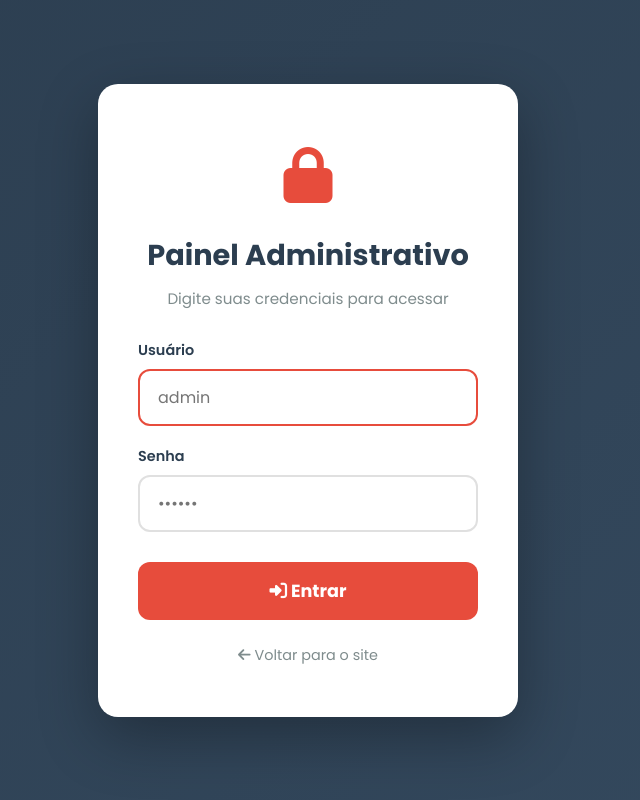
After one commit to Alisson-Lacerda/sistema-de-lachonete, a Flask app: page /admin/login in a window 1280 px wide. The commit adds this page. Shown: the whole page, without its empty margins (332-972 px from the left). Run offline with Flask 3, Linux system fonts and the light colour scheme; some libraries are stand-ins or nearby versions.

Commit message:
Adicionado o botão com link para a página do adm

```diff
--- a/app.py
+++ b/app.py
@@ -1,5 +1,6 @@
-from flask import Flask, render_template, request, jsonify
+from flask import Flask, render_template, request, jsonify, session, redirect, url_for
 from flask_cors import CORS
+from functools import wraps
 from datetime import datetime
 import psycopg2
 from psycopg2.extras import RealDictCursor
@@ -8,19 +9,40 @@ app = Flask(__name__)
 CORS(app)
 
 # ============================================================
-# CONFIGURAÇÃO DO BANCO DE DADOS (PostgreSQL)
+# CONFIGURAÇÃO DE SEGURANÇA — MUDE AQUI!
 # ============================================================
-# ⚠️ EDITE AQUI COM SEUS DADOS DO POSTGRESQL
+ADMIN_USERNAME = 'admin'
+ADMIN_PASSWORD = '123456'  # <-- MUDE ISSO! O dono escolhe essa senha
+
+# Chave secreta para criptografar as sessões (mude para algo aleatório)
+app.secret_key = 'SenhaSecreta123456'
+
+# ============================================================
+# CONFIGURAÇÃO DO BANCO DE DADOS (PostgreSQL) — MUDE AQUI!
+# ============================================================
 DB_CONFIG = {
     'dbname': 'pedidos_db',
     'user': 'postgres',
-    'password': 'SUA_SENHA_AQUI',
+    'password': '1234',  # <-- SENHA DO SEU POSTGRESQL
     'host': 'localhost',
     'port': '5432'
 }
 
 def get_db_connection():
     return psycopg2.connect(**DB_CONFIG)
+
+
+# ============================================================
+# DECORATOR DE AUTENTICAÇÃO
+# ============================================================
+
+def login_required(f):
+    @wraps(f)
+    def decorated_function(*args, **kwargs):
+        if 'logged_in' not in session:
+            return redirect(url_for('login'))
+        return f(*args, **kwargs)
+    return decorated_function
 
 
 # ============================================================
@@ -33,9 +55,37 @@ def index():
     return render_template('index.html')
 
 
+@app.route('/admin/login', methods=['GET', 'POST'])
+def login():
+    """
+    Página de login do admin.
+    GET: mostra o formulário
+    POST: verifica usuário/senha
+    """
+    if request.method == 'POST':
+        username = request.form.get('username')
+        password = request.form.get('password')
+
+        if username == ADMIN_USERNAME and password == ADMIN_PASSWORD:
+            session['logged_in'] = True
+            return redirect(url_for('admin'))
+        else:
+            return render_template('login.html', erro='Usuário ou senha incorretos.')
+
+    return render_template('login.html')
+
+
+@app.route('/admin/logout')
+def logout():
+    """Desloga o usuário."""
+    session.pop('logged_in', None)
+    return redirect(url_for('login'))
+
+
 @app.route('/admin')
+@login_required
 def admin():
-    """Painel administrativo para o dono/funcionário."""
+    """Painel administrativo — só entra se estiver logado."""
     return render_template('admin.html')
 
 
@@ -91,9 +141,7 @@ def criar_pedido():
         cur.close()
         conn.close()
 
-        print(f"\n✅ NOVO PEDIDO #{pedido_id}")
-        print(f"   Cliente: {data['nome']}")
-        print(f"   Total: R$ {data['total']:.2f}")
+        print(f"\n✅ NOVO PEDIDO #{pedido_id} — {data['nome']} — R$ {data['total']:.2f}")
 
         return jsonify({
             "success": True,
--- a/templates/index.html
+++ b/templates/index.html
@@ -26,6 +26,7 @@
                 <li><a href="#cardapio">Cardápio</a></li>
                 <li><a href="#pedido">Fazer Pedido</a></li>
                 <li><a href="#contato">Contato</a></li>
+                <li><a href="/admin" style="color: var(--secondary); font-weight: 700;">🔒 Admin</a></li>
             </ul>
             <a href="tel:+5511999999999" class="nav-phone"><i class="fas fa-phone"></i> (11) 99999-9999</a>
             <div class="mobile-menu"><i class="fas fa-bars"></i></div>
--- /dev/null
+++ b/templates/login.html
@@ -0,0 +1,179 @@
+<!DOCTYPE html>
+<html lang="pt-BR">
+<head>
+    <meta charset="UTF-8">
+    <meta name="viewport" content="width=device-width, initial-scale=1.0">
+    <title>Login — Painel Admin</title>
+    <link rel="preconnect" href="https://fonts.googleapis.com">
+    <link href="https://fonts.googleapis.com/css2?family=Poppins:wght@300;400;600;700&display=swap" rel="stylesheet">
+    <link rel="stylesheet" href="https://cdnjs.cloudflare.com/ajax/libs/font-awesome/6.5.0/css/all.min.css">
+    <style>
+        :root {
+            --primary: #e74c3c;
+            --primary-dark: #c0392b;
+            --dark: #2c3e50;
+            --light: #ecf0f1;
+            --white: #ffffff;
+            --gray: #7f8c8d;
+        }
+
+        * {
+            margin: 0;
+            padding: 0;
+            box-sizing: border-box;
+        }
+
+        body {
+            font-family: 'Poppins', sans-serif;
+            background: linear-gradient(135deg, var(--dark) 0%, #34495e 100%);
+            min-height: 100vh;
+            display: flex;
+            align-items: center;
+            justify-content: center;
+            padding: 20px;
+        }
+
+        .login-container {
+            background: var(--white);
+            padding: 50px 40px;
+            border-radius: 20px;
+            box-shadow: 0 20px 60px rgba(0,0,0,0.3);
+            width: 100%;
+            max-width: 420px;
+            text-align: center;
+        }
+
+        .login-icon {
+            font-size: 3.5rem;
+            color: var(--primary);
+            margin-bottom: 15px;
+        }
+
+        .login-container h1 {
+            color: var(--dark);
+            margin-bottom: 10px;
+            font-size: 1.8rem;
+        }
+
+        .login-container p {
+            color: var(--gray);
+            margin-bottom: 30px;
+            font-size: 0.95rem;
+        }
+
+        .form-group {
+            margin-bottom: 20px;
+            text-align: left;
+        }
+
+        .form-group label {
+            display: block;
+            margin-bottom: 8px;
+            font-weight: 600;
+            color: var(--dark);
+            font-size: 0.9rem;
+        }
+
+        .form-group input {
+            width: 100%;
+            padding: 14px 18px;
+            border: 2px solid #e0e0e0;
+            border-radius: 12px;
+            font-family: 'Poppins', sans-serif;
+            font-size: 1rem;
+            transition: border-color 0.3s;
+        }
+
+        .form-group input:focus {
+            outline: none;
+            border-color: var(--primary);
+        }
+
+        .btn-login {
+            width: 100%;
+            padding: 16px;
+            background: var(--primary);
+            color: var(--white);
+            border: none;
+            border-radius: 12px;
+            font-family: 'Poppins', sans-serif;
+            font-size: 1.1rem;
+            font-weight: 700;
+            cursor: pointer;
+            transition: all 0.3s;
+            margin-top: 10px;
+        }
+
+        .btn-login:hover {
+            background: var(--primary-dark);
+            transform: translateY(-2px);
+            box-shadow: 0 10px 20px rgba(231, 76, 60, 0.3);
+        }
+
+        .erro-msg {
+            background: #f8d7da;
+            color: #721c24;
+            padding: 12px;
+            border-radius: 8px;
+            margin-bottom: 20px;
+            font-size: 0.9rem;
+        }
+
+        .erro-msg i {
+            margin-right: 8px;
+        }
+
+        .back-link {
+            display: inline-block;
+            margin-top: 25px;
+            color: var(--gray);
+            text-decoration: none;
+            font-size: 0.9rem;
+            transition: color 0.3s;
+        }
+
+        .back-link:hover {
+            color: var(--primary);
+        }
+
+        @media (max-width: 480px) {
+            .login-container {
+                padding: 35px 25px;
+            }
+        }
+    </style>
+</head>
+<body>
+
+    <div class="login-container">
+        <div class="login-icon"><i class="fas fa-lock"></i></div>
+        <h1>Painel Administrativo</h1>
+        <p>Digite suas credenciais para acessar</p>
+
+        {% if erro %}
+        <div class="erro-msg">
+            <i class="fas fa-exclamation-circle"></i> {{ erro }}
+        </div>
+        {% endif %}
+
+        <form method="POST" action="{{ url_for('login') }}">
+            <div class="form-group">
+                <label for="username">Usuário</label>
+                <input type="text" id="username" name="username" placeholder="admin" required autofocus>
+            </div>
+            <div class="form-group">
+                <label for="password">Senha</label>
+                <input type="password" id="password" name="password" placeholder="••••••" required>
+            </div>
+            <button type="submit" class="btn-login">
+                <i class="fas fa-sign-in-alt"></i> Entrar
+            </button>
+        </form>
+
+        <a href="{{ url_for('index') }}" class="back-link">
+            <i class="fas fa-arrow-left"></i> Voltar para o site
+        </a>
+    </div>
+
+</body>
+</html>
```
